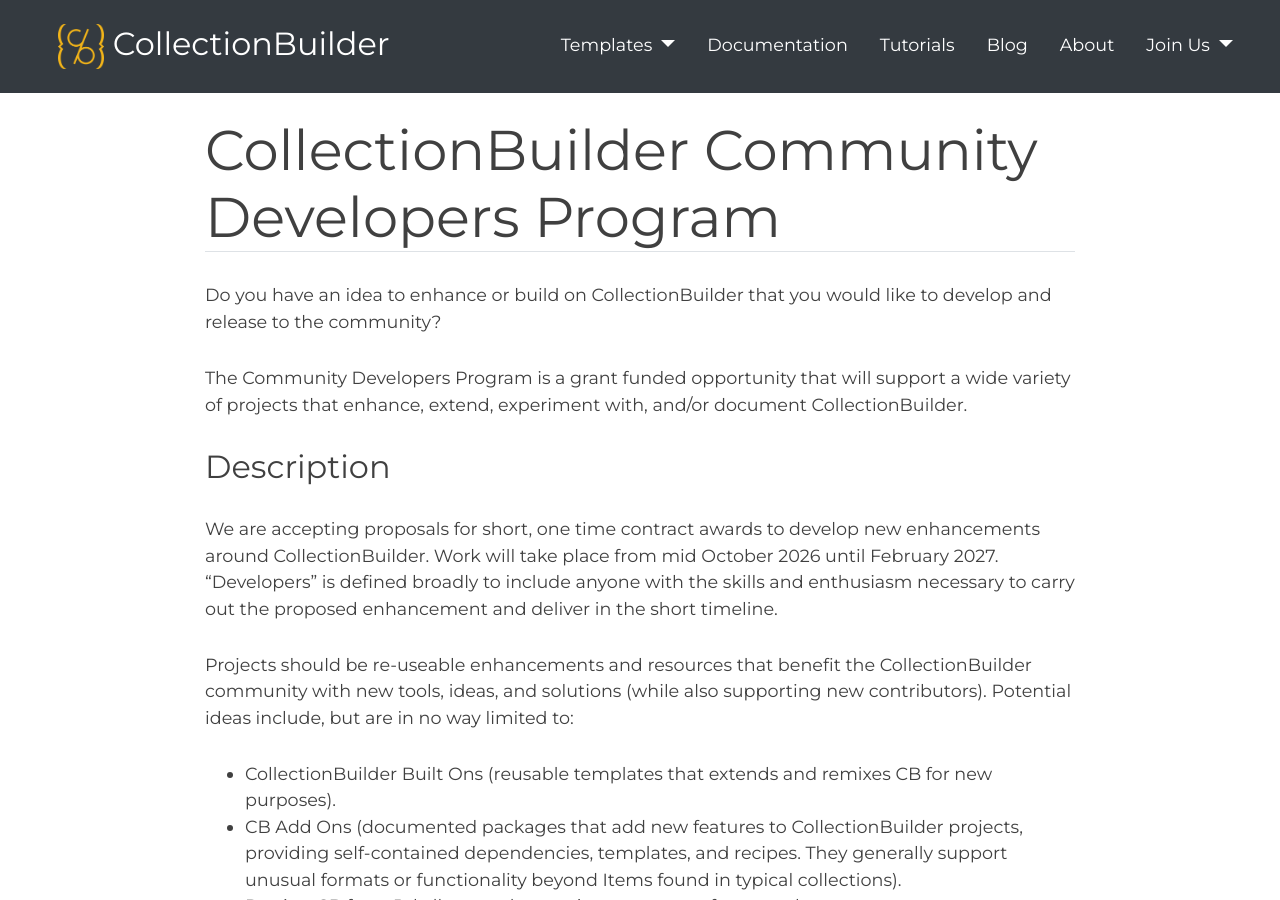
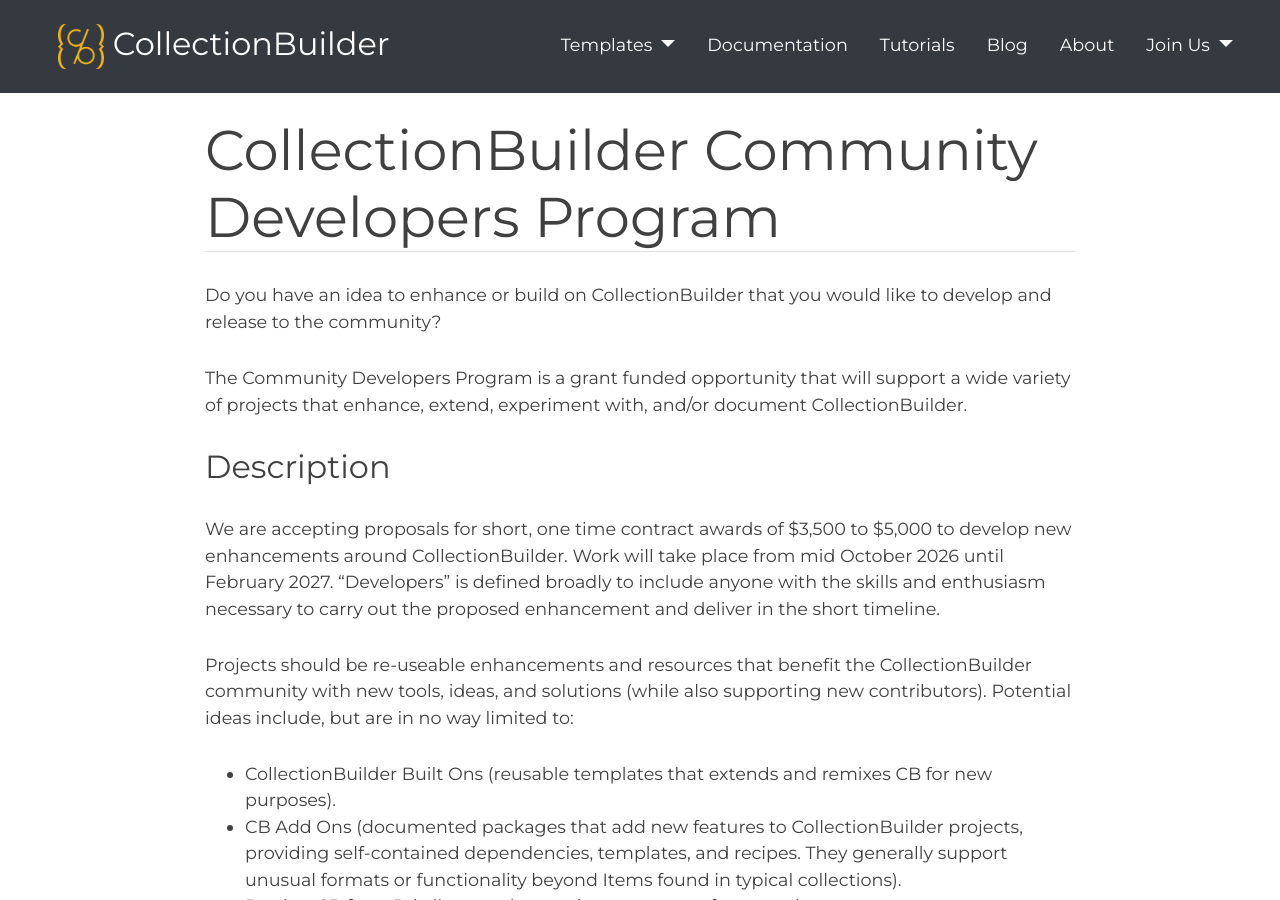
Before and after one commit to CollectionBuilder/collectionbuilder.github.io, a Jekyll site: the page built from pages/community/developer-program.md, in a window 1280 px wide and 900 px high. Built offline with Jekyll 4.4.1, drawn with Linux system fonts in a browser that asks for light colours; comment, search, counter and statistics services are not loaded.

Commit message:
add $ amount

```diff
--- a/pages/community/developer-program.md
+++ b/pages/community/developer-program.md
@@ -10,7 +10,7 @@
 
 ## Description
 
-We are accepting proposals for short, one time contract awards to develop new enhancements around CollectionBuilder.
+We are accepting proposals for short, one time contract awards of $3,500 to $5,000 to develop new enhancements around CollectionBuilder.
 Work will take place from mid October 2026 until February 2027.
 "Developers" is defined broadly to include anyone with the skills and enthusiasm necessary to carry out the proposed enhancement and deliver in the short timeline.
 
```
